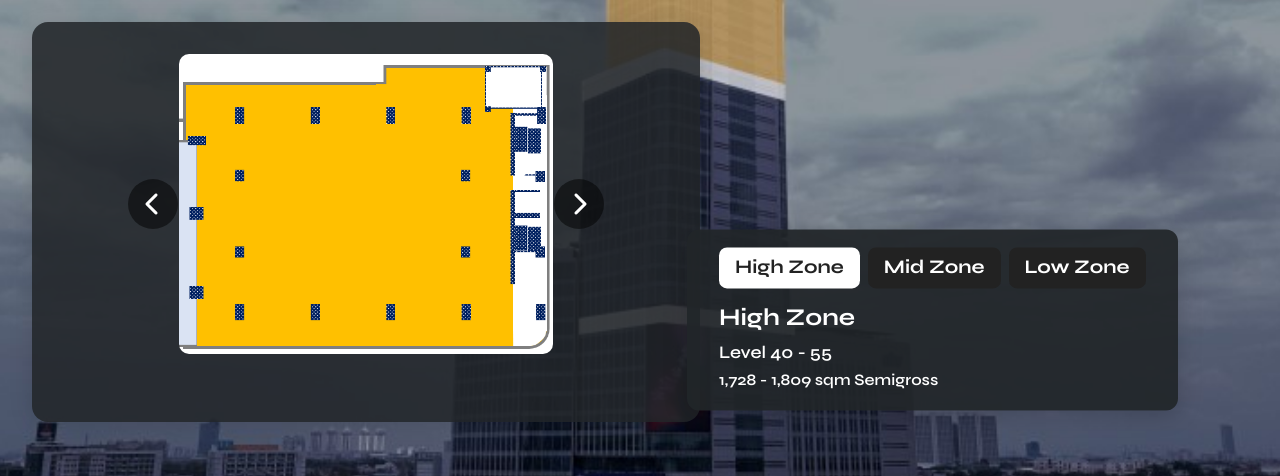
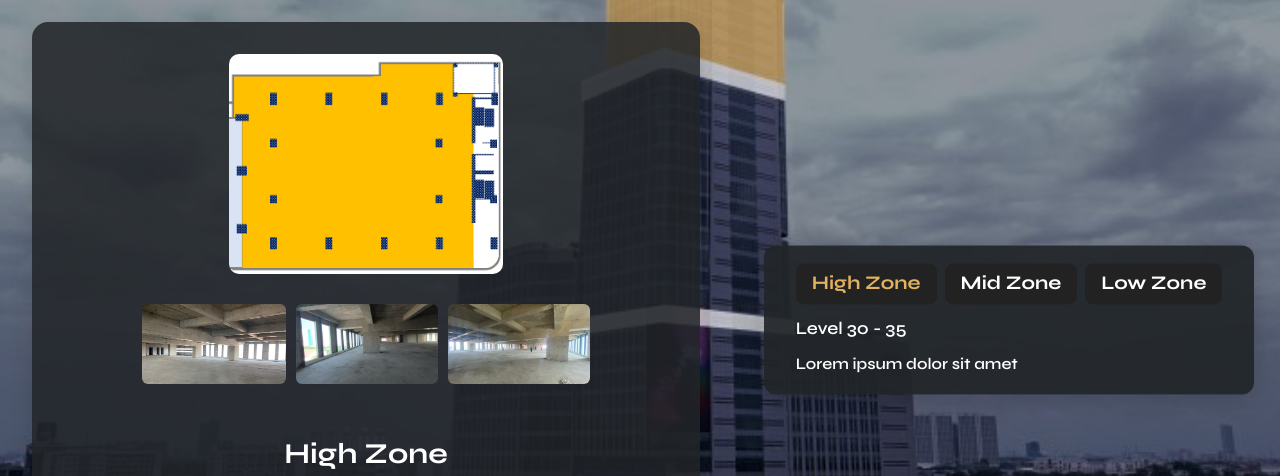
Before and after one commit to BryanSeanAbner/NT-Tower, a plain HTML site: page buildingspec.html in a window 1280 px wide. Both pictures are taken after a click on the button "FLOOR ZONE". Shown: the part 324-800 px from the top of the page. Drawn offline with nearby package versions, Linux system fonts and the light colour scheme.

Commit message:
Update Commit

```diff
--- a/buildingspec.html
+++ b/buildingspec.html
@@ -36,6 +36,8 @@
     <link rel="stylesheet" href="assets/css/owl.theme.default.min.css">
     <link rel="stylesheet" href="https://cdnjs.cloudflare.com/ajax/libs/magnific-popup.js/1.1.0/magnific-popup.css">
     <link href="https://unpkg.com/aos@2.3.1/dist/aos.css" rel="stylesheet">
+    <!-- Fancybox CSS -->
+    <link rel="stylesheet" href="https://cdn.jsdelivr.net/npm/@fancyapps/ui/dist/fancybox.css"/>
 </head>
 <style>
     .building-spec-section {
@@ -500,6 +502,10 @@
 #floor-section.zoom-animate {
   background-size: 130% !important;
 }
+.zone-switch-btn.active {
+  background: #222!important;
+  color: #E1B261 !important;
+}
 </style>
 <body>
 <!-- Header  -->
@@ -585,8 +591,9 @@
           </div>
         </div>
         <div class="tab-content tab-content-whole" style="display:block;">
-          <p style="font-size:20px;max-width:700px;margin:0 0 24px 0;">Trinity Tower is a new iconic office building located in the heart of CBD Jakarta that offers prestige and elegance for rising and established enterprises alike. This new office tower for lease offers synergetic design that reflects both combination of excellent Japanese architecture and the elegance of Indonesian craftsmanship.</p>
-          <p style="font-size:20px;max-width:700px;margin:0;">Developed by PT Windas Development, a joint venture company among Mitsubishi Estate Asia, The Gesit Companies, Shimizu Corporation, and Santini Group, Trinity Tower is a combination of cultures reflected on its simplicity of design, state of the art technology and various retail facilities to satisfy the need of its discerning tenants.</p>
+          <p style="font-size:20px;max-width:700px;margin:0 0 24px 0;">Lorem ipsum dolor sit amet, consectetur adipiscing elit. Morbi vulputate dolor vel pellentesque faucibus. Sed nisi erat, porta sit amet dui tristique, egestas feugiat mauris. Vestibulum posuere libero at dignissim semper. In porta, dui id luctus sagittis, felis orci lobortis arcu, quis ullamcorper neque ante eget sem. Etiam imperdiet accumsan lorem, eget porttitor massa euismod non. Morbi in hendrerit ligula, in ultricies erat. Aliquam cursus lorem vitae sodales pretium.
+            Suspendisse lorem arcu, consequat nec mattis vitae, rutrum at massa. Integer et bibendum leo. Maecenas dapibus, orci et volutpat finibus, sem augue iaculis metus, eget efficitur lacus purus nec ante. Donec venenatis efficitur diam, eu mattis nibh fermentum nec. Donec congue vel ante sit amet hendrerit. Aliquam erat volutpat.</p>
+          <p style="font-size:20px;max-width:700px;margin:0;">Lorem ipsum dolor sit amet, consectetur adipiscing elit. Morbi vulputate dolor vel pellentesque faucibus. Sed nisi erat, porta sit amet dui tristique, egestas feugiat mauris. Vestibulum posuere libero at dignissim semper. In porta, dui id luctus sagittis, felis orci lobortis arcu, quis ullamcorper neque ante eget sem. Etiam imperdiet accumsan lorem, eget porttitor massa euismod non.</p>
         </div>
       </div>
     </section>
@@ -596,16 +603,15 @@
       <!-- SVG garis instruksi dari label ke area kuning -->
       <!-- <svg class="zone-instruction-svg" ...>...</svg> -->
       <!-- Label pointer info zone di atas background -->
-      <div id="zone-pointer-label" class="zone-pointer-label" style="position: absolute; top: 55%; right: 8%; z-index: 3; display: flex; flex-direction: column; align-items: flex-end; transform: translateY(-50%);">
+      <div id="zone-pointer-label" class="zone-pointer-label" style="position: absolute; top: 55%; right: 2%; z-index: 3; display: flex; flex-direction: column; align-items: flex-end; transform: translateY(-50%);">
         <div class="zone-label-box" style="background: rgba(33,37,41,0.92); color: #fff; padding: 18px 32px; border-radius: 12px; font-size: 1.2rem; font-weight: 600; box-shadow: 0 4px 24px rgba(0,0,0,0.18); margin-bottom: 0; min-width: 220px;">
           <div class="zone-switcher" style="display: flex; gap: 8px; margin-bottom: 12px;">
             <button class="zone-switch-btn active" data-zone="0" style="padding: 6px 16px; border-radius: 8px; border: none; background: #fff; color: #222; font-weight: 700; cursor: pointer;">High Zone</button>
             <button class="zone-switch-btn" data-zone="1" style="padding: 6px 16px; border-radius: 8px; border: none; background: #222; color: #fff; font-weight: 700; cursor: pointer;">Mid Zone</button>
             <button class="zone-switch-btn" data-zone="2" style="padding: 6px 16px; border-radius: 8px; border: none; background: #222; color: #fff; font-weight: 700; cursor: pointer;">Low Zone</button>
           </div>
-          <div class="zone-title-label" style="font-size: 1.5rem; font-weight: 700; margin-bottom: 4px;">High Zone</div>
-          <div class="zone-level-label" style="font-size: 1.1rem; margin-bottom: 2px;">Level 40 - 55</div>
-          <div class="zone-size-label" style="font-size: 1rem;">1,728 - 1,809 sqm Semigross</div>
+          <div class="zone-level-label" style="font-size: 1.1rem; margin-bottom: 10px;"></div>
+          <div class="zone-size-label" style="font-size: 1rem;"></div>
         </div>
       </div>
       <div class="mainbuilding-header" style="position: absolute; top: 0; left: 0; z-index: 2; padding: 32px 0 0 32px; max-width: 700px; width: 100%;">
@@ -619,10 +625,11 @@
         </div>
         <!-- Info zone dan tombol navigasi dalam satu baris overlay -->
         <div class="zone-info-bar" style="display: flex; flex-direction: column; align-items: center; background: rgba(33,37,41,0.85); padding: 32px 32px; border-radius: 16px; margin-top: 16px; max-width: 90vw; min-width: 350px; min-height: 400px; width: 100%; box-shadow: 0 4px 24px rgba(0,0,0,0.12); text-align: center;">
-          <div class="zone-map-wrapper" style="position: relative; display: flex; align-items: center; justify-content: center; width: 100%; max-width: 420px; margin: 0 auto 16px auto;">
-            <button id="zone-prev-btn" class="zone-nav-button zone-nav-abs prev-zone-button" style="position: absolute; left: -28px; top: 50%; transform: translateY(-50%); font-size: 1.5rem; padding: 8px 14px; border-radius: 50%; background: rgba(0,0,0,0.5); color: #fff; border: none; z-index:2;"><i class="fa-solid fa-chevron-left"></i></button>
-            <img src="assets/images/Map High Zone.png" alt="Map High Zone" style="display: block; margin: 0 auto; max-width: 100%; height: 300px; object-fit: contain; border-radius: 10px;">
-            <button id="zone-next-btn" class="zone-nav-button zone-nav-abs next-zone-button" style="position: absolute; right: -28px; top: 50%; transform: translateY(-50%); font-size: 1.5rem; padding: 8px 14px; border-radius: 50%; background: rgba(0,0,0,0.5); color: #fff; border: none; z-index:2;"><i class="fa-solid fa-chevron-right"></i></button>
+          <div class="zone-map-wrapper" style="position: relative; display: flex; flex-direction: column; align-items: center; justify-content: center; width: 100%; max-width: 420px; margin: 0 auto 16px auto;">
+            <img class="zone-map-img" src="assets/images/Map High Zone.png" alt="Map High Zone" style="display: block; margin: 10 auto; max-width: 100%; height: 220px; object-fit: contain; border-radius: 10px;">
+            <div class="zone-thumbnails" style="display: flex; gap: 10px; justify-content: center; margin-top: 30px;"></div>
+            <div class="zone-switcher" style="display: flex; gap: 8px; margin-bottom: 12px;"></div>
+              <div class="zone-title-label" style="font-size: 1.8rem; font-weight: 700; color: #fff; border-radius: 8px; margin-top: 30px; padding: 6px 18px; display: inline-block;">High Zone</div>
           </div>
         </div>
       </div>
@@ -767,120 +774,48 @@ document.addEventListener("DOMContentLoaded", function () {
       map: 'assets/images/Map High Zone.png',
       bg: 'assets/images/High Zone .jpg',
       title: 'High Zone',
-      level: 'Level 40 - 55',
-      size: '1,728 - 1,809 sqm Semigross'
+      level: 'Level 30 - 35',
+      size: 'Lorem ipsum dolor sit amet',
+      thumbs: [
+        'assets/images/High Zone 1.png',
+        'assets/images/High Zone 2.png',
+        'assets/images/High Zone 3.png'
+      ]
     },
     {
       map: 'assets/images/Map Mid Zone.png',
       bg: 'assets/images/Mid Zone.jpg',
       title: 'Mid Zone',
-      level: 'Level 23 - 38',
-      size: '1,751 sqm Semigross'
+      level: 'Level 15 - 25 ',
+      size: 'Lorem ipsum dolor sit amet',
+      thumbs: [
+        'assets/images/Mid Zone 1.png',
+        'assets/images/Mid Zone 2.png',
+        'assets/images/Mid Zone 3.png'
+      ]
     },
     {
       map: 'assets/images/Map Low Zone.png',
       bg: 'assets/images/Low Zone.jpg',
       title: 'Low Zone',
-      level: 'Level 6 - 21',
-      size: '1,722 sqm Semigross'
+      level: 'Level 5 - 10 ',
+      size: 'Lorem ipsum dolor sit amet',
+      thumbs: [
+        'assets/images/Low Zone 1.png',
+        'assets/images/Low Zone 2.png'
+      ]
     }
   ];
   let currentZone = 0;
 
   // DOM
-  const mapImg = document.querySelector('.zone-info-bar img');
-  const titleEl = document.querySelector('.zone-title');
-  const levelEl = document.querySelector('.zone-level');
-  const sizeEl = document.querySelector('.zone-size');
-  const prevBtn = document.getElementById('zone-prev-btn');
-  const nextBtn = document.getElementById('zone-next-btn');
-
-  // Data posisi label dan target untuk setiap zone
-  const zonePositions = [
-    // High Zone
-    {
-      label: { top: 60, right: 120, left: null },
-      target: { xRatio: 0.78, yRatio: 0.10 }
-    },
-    // Mid Zone
-    {
-      label: { top: 320, right: null, left: 80 },
-      target: { xRatio: 0.52, yRatio: 0.38 }
-    },
-    // Low Zone
-    {
-      label: { top: 600, right: null, left: 120 },
-      target: { xRatio: 0.22, yRatio: 0.75 }
-    }
-  ];
-
-  function updateZonePointerLabel(idx) {
-    const label = document.getElementById('zone-pointer-label');
-    const pos = zonePositions[idx];
-    label.style.top = pos.label.top + 'px';
-    if (pos.label.right !== null) {
-      label.style.right = pos.label.right + 'px';
-      label.style.left = '';
-    } else {
-      label.style.left = pos.label.left + 'px';
-      label.style.right = '';
-    }
-  }
-
-  function updateInstructionLine(idx) {
-    const label = document.getElementById('zone-pointer-label');
-    const svg = document.querySelector('.zone-instruction-svg');
-    const line = svg.querySelector('line');
-    const section = document.getElementById('floor-section');
-    if (!label || !svg || !line || !section) return;
-
-    // Ambil posisi label info (kanan tengah)
-    const labelRect = label.getBoundingClientRect();
-    const labelX = labelRect.right;
-    const labelY = labelRect.top + labelRect.height / 2;
-
-    // Ambil posisi target area zone pada background (proporsional)
-    const sectionRect = section.getBoundingClientRect();
-    const pos = zonePositions[idx];
-    const targetX = sectionRect.left + sectionRect.width * pos.target.xRatio;
-    const targetY = sectionRect.top + sectionRect.height * pos.target.yRatio;
-
-    // SVG harus menutupi area antara label dan target
-    const minX = Math.min(labelX, targetX) - 40;
-    const minY = Math.min(labelY, targetY) - 40;
-    const width = Math.abs(labelX - targetX) + 80;
-    const height = Math.abs(labelY - targetY) + 80;
-
-    svg.style.left = minX + 'px';
-    svg.style.top = minY + 'px';
-    svg.setAttribute('width', width);
-    svg.setAttribute('height', height);
-
-    // Koordinat relatif terhadap SVG
-    const x1 = labelX - minX;
-    const y1 = labelY - minY;
-    const x2 = targetX - minX;
-    const y2 = targetY - minY;
-
-    line.setAttribute('x1', x1);
-    line.setAttribute('y1', y1);
-    line.setAttribute('x2', x2);
-    line.setAttribute('y2', y2);
-  }
-
-  function updateZoneSwitcher(idx) {
-    document.querySelectorAll('.zone-switch-btn').forEach((btn, i) => {
-      if (i === idx) {
-        btn.classList.add('active');
-        btn.style.background = '#fff';
-        btn.style.color = '#222';
-      } else {
-        btn.classList.remove('active');
-        btn.style.background = '#222';
-        btn.style.color = '#fff';
-      }
-    });
-  }
+  const mapImg = document.querySelector('.zone-map-img');
+  const thumbsContainer = document.querySelector('.zone-thumbnails');
+  const titleEl = document.querySelector('.zone-title-label');
+  const levelEl = document.querySelector('.zone-level-label');
+  const sizeEl = document.querySelector('.zone-size-label');
+  const facilitiesEl = document.querySelector('.zone-facilities');
+  const zoneSwitchBtns = document.querySelectorAll('.zone-switch-btn');
 
   function updateZone(idx) {
     // Update background section sesuai zone
@@ -894,26 +829,41 @@ document.addEventListener("DOMContentLoaded", function () {
     } else {
       floorSection.style.backgroundPosition = 'bottom';
     }
-    // Update gambar denah overlay kiri
-    document.querySelector('.zone-info-bar img').src = zones[idx].map;
-    // Update isi overlay info zone kanan bawah
-    document.querySelector('.zone-title-label').textContent = zones[idx].title;
-    document.querySelector('.zone-level-label').textContent = zones[idx].level;
-    document.querySelector('.zone-size-label').textContent = zones[idx].size;
+    // Update gambar Map
+    mapImg.src = zones[idx].map;
+    // Update gambar-gambar kecil di bawah Map
+    renderZoneThumbnails(zones[idx].thumbs);
+    // Update judul zone di bawah thumbnail
+    titleEl.textContent = zones[idx].title;
+    // Update info zone
+    levelEl.textContent = zones[idx].level;
+    sizeEl.textContent = zones[idx].size;
     setTimeout(() => {
       floorSection.style.backgroundSize = '110%';
       window.currentZone = idx;
     }, 10);
-    updateZoneSwitcher(idx);
+    // Update tombol zone aktif
+    zoneSwitchBtns.forEach((btn, i) => {
+      if (i === idx) {
+        btn.classList.add('active');
+        btn.style.background = '#fff';
+        btn.style.color = '#222';
+      } else {
+        btn.classList.remove('active');
+        btn.style.background = '#222';
+        btn.style.color = '#fff';
+      }
+    });
   }
 
-  prevBtn.addEventListener('click', function() {
-    currentZone = (currentZone - 1 + zones.length) % zones.length;
-    updateZone(currentZone);
-  });
-  nextBtn.addEventListener('click', function() {
-    currentZone = (currentZone + 1) % zones.length;
-    updateZone(currentZone);
+  // Event klik pada tombol zone
+  zoneSwitchBtns.forEach((btn, idx) => {
+    btn.addEventListener('click', function() {
+      if (currentZone !== idx) {
+        currentZone = idx;
+        updateZone(currentZone);
+      }
+    });
   });
 
   // Inisialisasi
@@ -929,13 +879,28 @@ document.addEventListener("DOMContentLoaded", function () {
     }, 300);
   });
 
-  document.querySelectorAll('.zone-switch-btn').forEach((btn, i) => {
-    btn.addEventListener('click', function() {
-      updateZone(i);
-      updateZoneSwitcher(i);
+  // --- Ubah pembuatan thumbnail agar pakai <a data-fancybox> ---
+  function renderZoneThumbnails(thumbs) {
+    const container = document.querySelector('.zone-thumbnails');
+    container.innerHTML = '';
+    thumbs.forEach(function(src) {
+      const a = document.createElement('a');
+      a.href = src;
+      a.setAttribute('data-fancybox', 'gallery-zone');
+      const img = document.createElement('img');
+      img.src = src;
+      img.alt = 'Detail';
+      img.style.height = '80px';
+      img.style.width = 'auto';
+      img.style.borderRadius = '6px';
+      img.style.marginTop = '0';
+      a.appendChild(img);
+      container.appendChild(a);
     });
-  });
+  }
 });
 </script>
+<!-- Fancybox JS -->
+<script src="https://cdn.jsdelivr.net/npm/@fancyapps/ui/dist/fancybox.umd.js"></script>
 </body>
 </html>
```
